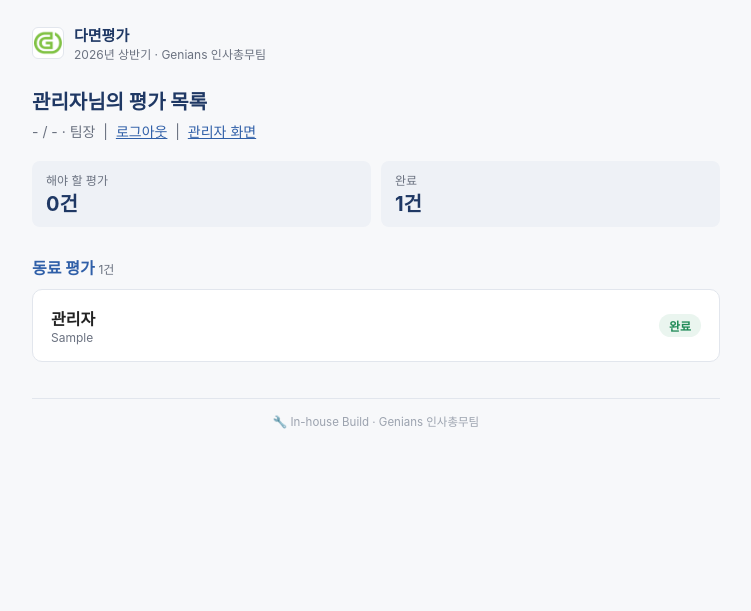
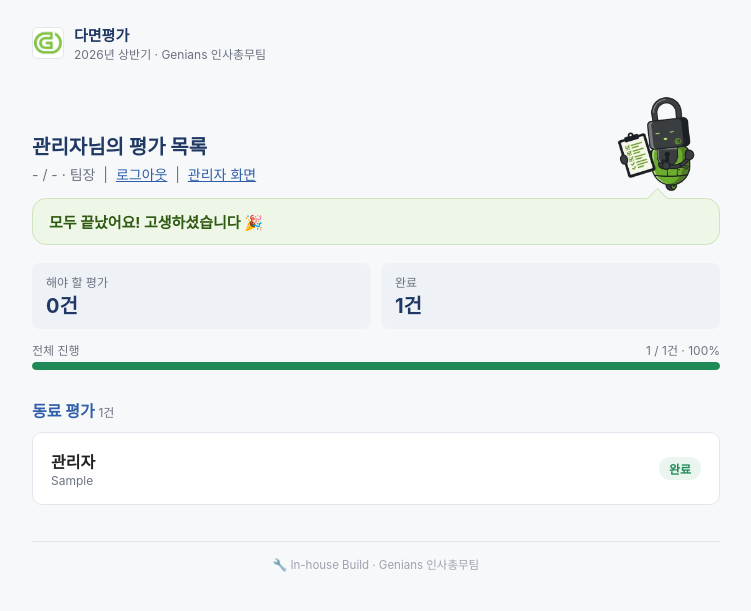
Before and after one commit to fdcd1989/damyeon-app, a FastAPI app: page /dashboard in a window 1280 px wide. Shown: the top 611 px of the page, without its empty margins (264-1015 px from the left). Run offline with FastAPI, Linux system fonts and the light colour scheme; the visitor is signed in with stand-in values (Sample User, id 1); data comes from the database, SQL or seed files in the repository; tables that the repository leaves empty hold one stand-in row (values such as "Sample post").

Commit message:
Add files via upload

```diff
--- a/main.py
+++ b/main.py
@@ -257,6 +257,56 @@ def logout(request: Request):
 
 
 # ---------------------------------------------------------------
+_KST = datetime.timezone(datetime.timedelta(hours=9))
+
+
+def _dash_summary(mine, deadline_str, locked):
+    """대시보드 상단에 보여줄 말풍선 문구와 '이어서 평가하기' 대상을 계산한다. 본인 진행 건수만 사용한다."""
+    total = len(mine)
+    done = sum(1 for m in mine if m["done"])
+    partial = sum(1 for m in mine if not m["done"] and m["answered"] > 0)
+    remaining = total - done
+
+    days_left = None
+    if deadline_str and not locked:
+        try:
+            days_left = (datetime.date.fromisoformat(deadline_str) - datetime.datetime.now(_KST).date()).days
+        except ValueError:
+            days_left = None
+    sub = ""
+    if days_left is not None and remaining:
+        if days_left <= 0:
+            sub = "⏰ 오늘 마감이에요"
+        elif days_left <= 3:
+            sub = f"⏰ 마감까지 D-{days_left}"
+
+    if locked:
+        text, tone, intro = "평가가 마감되었어요. 참여해 주셔서 감사합니다 🙏", "locked", "greet"
+    elif total == 0:
+        text, tone, intro = "아직 배정된 평가가 없어요.", "start", "greet"
+    elif remaining == 0:
+        text, tone, intro = "모두 끝났어요! 고생하셨습니다 🎉", "done", "cheer"
+    elif done == 0 and partial == 0:
+        text, tone, intro = f"안녕하세요! 평가 {total}건이 기다리고 있어요 👋", "start", "greet"
+    else:
+        text, tone, intro = f"{done}건 완료! {remaining}건 남았어요, 조금만 더 힘내요 💪", "progress", "greet"
+
+    return {"text": text, "sub": sub, "tone": tone, "intro": intro, "total": total, "done": done,
+            "progress_pct": round(done / total * 100) if total else 0}
+
+
+def _dash_deadline_label(deadline_str):
+    """통계 칸에 보여줄 마감 표시: {'date': '10/10', 'tail': 'D-3' | '오늘 마감' | ''} (미설정이면 None)"""
+    if not deadline_str:
+        return None
+    try:
+        d = datetime.date.fromisoformat(deadline_str)
+    except ValueError:
+        return None
+    left = (d - datetime.datetime.now(_KST).date()).days
+    return {"date": f"{d.month}/{d.day}", "tail": "오늘 마감" if left == 0 else f"D-{left}" if left > 0 else ""}
+
+
 @app.get("/dashboard", response_class=HTMLResponse)
 def dashboard(request: Request):
     user = current_user(request)
@@ -279,12 +329,27 @@ def dashboard(request: Request):
         for c in CATEGORY_ORDER if grouped[c]
     ]
 
+    locked = deadline_passed()
+    deadline = db.get_setting("deadline")
+    for m in mine:
+        m["status"] = "done" if m["done"] else ("partial" if m["answered"] > 0 else "wait")
+    ordered = [m for c in categories for m in c["entries"]]
+    nxt = None
+    if not locked:   # 이어서 평가하기: 쓰다 만 것을 먼저, 없으면 화면 순서상 첫 미완료
+        nxt = next((m for m in ordered if m["status"] == "partial"), None) or next((m for m in ordered if m["status"] == "wait"), None)
+
+    summary = _dash_summary(mine, deadline, locked)
     return templates.TemplateResponse(request, "dashboard.html", {
         "user": user, "categories": categories,
         "pending_count": sum(1 for m in mine if not m["done"]),
         "completed_count": sum(1 for m in mine if m["done"]),
-        "is_locked": deadline_passed(),
-        "deadline": db.get_setting("deadline"),
+        "total_count": len(mine),
+        "is_locked": locked,
+        "deadline": deadline,
+        "deadline_label": _dash_deadline_label(deadline),
+        "summary": summary,
+        "next_item": nxt,
+        "mascot_intro": summary["intro"],
     })
 
 
--- a/static/mascot.js
+++ b/static/mascot.js
@@ -9,6 +9,7 @@
   var reduce = window.matchMedia && window.matchMedia('(prefers-reduced-motion: reduce)').matches;
   var SEG = { greet: [0.0, 4.0], cheer: [7.2, 9.8] };
   var REST = '/static/mascot/rest.webp', HAPPY = '/static/mascot/happy.webp';
+  var intro = (el.dataset.intro === 'cheer') ? 'cheer' : 'greet';   // 대시보드: 모두 완료한 사람에게는 처음부터 축하 장면
   var ready = false, token = 0, rafId = null, restTimer = null;
 
   function setPlaying(on) { el.classList.toggle('is-playing', on); }
@@ -52,14 +53,14 @@
   function onReady() {
     if (ready) return;
     ready = true;
-    if (!started) { started = true; play('greet'); }
+    if (!started) { started = true; play(intro); }
   }
   video.addEventListener('canplay', onReady);
   video.addEventListener('error', function () { ready = false; setPlaying(false); });
   if (video.readyState >= 3) onReady();
   setTimeout(function () { if (!started) { started = true; /* 로딩이 늦으면 정지 그림만 유지 */ } }, 4000);
 
-  el.addEventListener('click', function () { play('greet'); });
+  el.addEventListener('click', function () { play(intro); });
   document.addEventListener('visibilitychange', function () { if (document.hidden) stop(); });
 
 
--- a/templates/_mascot.html
+++ b/templates/_mascot.html
@@ -1,5 +1,5 @@
 {# 마스코트: 포함하는 쪽에서 {% set mascot_class = 'mascot--eval' %} 처럼 배치 클래스를 지정 #}
-<button type="button" class="mascot {{ mascot_class|default('') }}" id="mascot" aria-label="캐릭터와 인사하기" title="클릭해 보세요!">
+<button type="button" class="mascot {{ mascot_class|default('') }}" id="mascot" data-intro="{{ mascot_intro|default('greet') }}" aria-label="캐릭터와 인사하기" title="클릭해 보세요!">
   <img class="mascot-poster" src="/static/mascot/rest.webp" alt="" width="360" height="360" draggable="false">
   <video class="mascot-video" muted playsinline preload="auto" aria-hidden="true" tabindex="-1" disablepictureinpicture>
     <source src="/media/mascot/mascot.webm" type="video/webm">
--- a/templates/base.html
+++ b/templates/base.html
@@ -218,6 +218,35 @@
   #toast.error { background: var(--red); }
   #toast .sub { display: block; font-size: 13px; font-weight: 500; opacity: .95; margin-top: 3px; }
 
+  /* ---- 대시보드 ---- */
+  .badge-wait { background: #EEF0F4; color: #7B8494; }
+  .dash-hero { display: flex; align-items: flex-end; justify-content: space-between; gap: 12px; }
+  .dash-hero > div:first-child { min-width: 0; }
+  .dash-hero h1 { margin-bottom: 4px; }
+  .dash-desc { word-break: keep-all; }
+  .dash-desc a { white-space: nowrap; }
+  .mascot.mascot--dash { width: 112px; margin: 0 6px -6px 0; }
+  .dash-bubble { position: relative; display: flex; align-items: center; justify-content: space-between; gap: 12px; flex-wrap: wrap;
+                 background: #EEF6E7; border: 1px solid #CFE3BD; border-radius: 14px; padding: 12px 16px; margin: 6px 0 18px; }
+  .dash-bubble::before { content: ""; position: absolute; top: -8px; right: 54px; width: 14px; height: 14px; background: #EEF6E7;
+                         border-left: 1px solid #CFE3BD; border-top: 1px solid #CFE3BD; transform: rotate(45deg); }
+  .dash-bubble .msg { font-size: 15px; font-weight: 700; color: #2F5A12; }
+  .dash-bubble .sub { display: block; font-size: 12.5px; font-weight: 600; color: #B7791F; margin-top: 2px; }
+  .dash-bubble--locked { background: var(--panel); border-color: var(--border); }
+  .dash-bubble--locked::before { background: var(--panel); border-color: var(--border); }
+  .dash-bubble--locked .msg { color: var(--navy); }
+  .dash-bubble .btn-continue { background: var(--navy); color: #fff; text-decoration: none; font-size: 13.5px; font-weight: 700;
+                               padding: 9px 16px; border-radius: 8px; white-space: nowrap; }
+  .dash-bubble .btn-continue:hover { background: var(--blue); }
+  .dash-progress { margin: -6px 0 20px; }
+  .dash-progress .row { display: flex; justify-content: space-between; font-size: 12px; color: var(--gray); }
+  .dash-progress .progress-mini { height: 8px; }
+  @media (max-width: 520px) {
+    .mascot.mascot--dash { width: 80px; }
+    .dash-bubble::before { right: 34px; }
+    .dash-bubble .btn-continue { width: 100%; text-align: center; }
+  }
+
   /* ---- 마스코트 ---- */
   .mascot { display: block; position: relative; padding: 0; border: 0; background: transparent; cursor: pointer;
             width: 140px; aspect-ratio: 1; flex-shrink: 0; mix-blend-mode: multiply; -webkit-tap-highlight-color: transparent; }
--- a/templates/dashboard.html
+++ b/templates/dashboard.html
@@ -1,10 +1,25 @@
 {% extends "base.html" %}
 {% block content %}
-<h1>{{ user.name }}님의 평가 목록</h1>
-<p class="desc">{{ user.org_group }} / {{ user.team }} · {{ user.role }}
-  &nbsp;|&nbsp; <a href="/logout">로그아웃</a>
-  {% if user.is_admin %}&nbsp;|&nbsp; <a href="/admin">관리자 화면</a>{% endif %}
-</p>
+<div class="dash-hero">
+  <div>
+    <h1>{{ user.name }}님의 평가 목록</h1>
+    <p class="desc dash-desc" style="margin-bottom:8px;">{{ user.org_group }} / {{ user.team }} · {{ user.role }}
+      &nbsp;|&nbsp; <a href="/logout">로그아웃</a>
+      {% if user.is_admin %}&nbsp;|&nbsp; <a href="/admin">관리자 화면</a>{% endif %}
+    </p>
+  </div>
+  {% set mascot_class = 'mascot--dash' %}{% include "_mascot.html" %}
+</div>
+
+<div class="dash-bubble {% if summary.tone == 'locked' %}dash-bubble--locked{% endif %}">
+  <div>
+    <div class="msg">{{ summary.text }}</div>
+    {% if summary.sub %}<span class="sub">{{ summary.sub }}</span>{% endif %}
+  </div>
+  {% if next_item %}
+  <a class="btn-continue" href="/evaluate/{{ next_item.mapping_id }}">▶ 이어서 평가하기 <span style="font-weight:500;opacity:.85;">({{ next_item.target_name }})</span></a>
+  {% endif %}
+</div>
 
 {% if is_locked %}
 <div class="lock-banner">🔒 평가가 마감되었습니다{% if deadline %} ({{ deadline }} 마감){% endif %}. 더 이상 제출/수정할 수 없습니다.</div>
@@ -19,7 +34,20 @@
     <div class="stat-label">완료</div>
     <div class="stat-value">{{ completed_count }}건</div>
   </div>
+  {% if deadline_label %}
+  <div class="stat-box">
+    <div class="stat-label">마감</div>
+    <div class="stat-value" style="white-space:nowrap;">{{ deadline_label.date }}{% if deadline_label.tail %} <small style="font-size:12.5px;font-weight:600;color:var(--gray);">({{ deadline_label.tail }})</small>{% endif %}</div>
+  </div>
+  {% endif %}
 </div>
+
+{% if total_count %}
+<div class="dash-progress">
+  <div class="row"><span>전체 진행</span><span>{{ completed_count }} / {{ total_count }}건 · {{ summary.progress_pct }}%</span></div>
+  <div class="progress-mini"><div style="width:{{ summary.progress_pct }}%;"></div></div>
+</div>
+{% endif %}
 
 {% if not categories %}
 <div class="card">아직 배정된 평가가 없습니다.</div>
@@ -39,10 +67,12 @@
         {{ m.relation_label }}{% if not m.done %} · {{ m.answered }}/{{ m.total_questions }}문항{% endif %}
       </div>
     </div>
-    {% if m.done %}
+    {% if m.status == 'done' %}
     <span class="badge badge-done">완료</span>
+    {% elif m.status == 'partial' %}
+    <span class="badge badge-pending">작성 중</span>
     {% else %}
-    <span class="badge badge-pending">진행</span>
+    <span class="badge badge-wait">대기</span>
     {% endif %}
   </div>
 </a>
```
